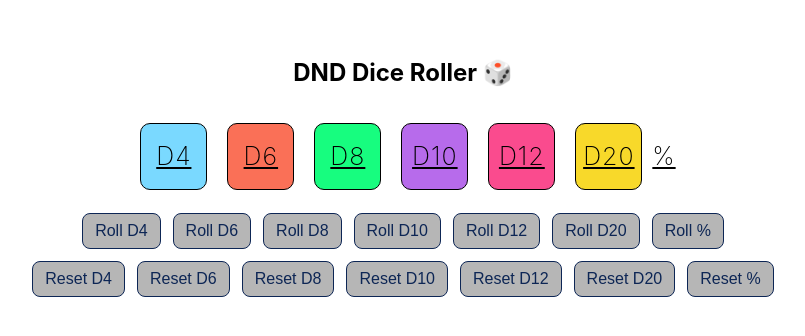
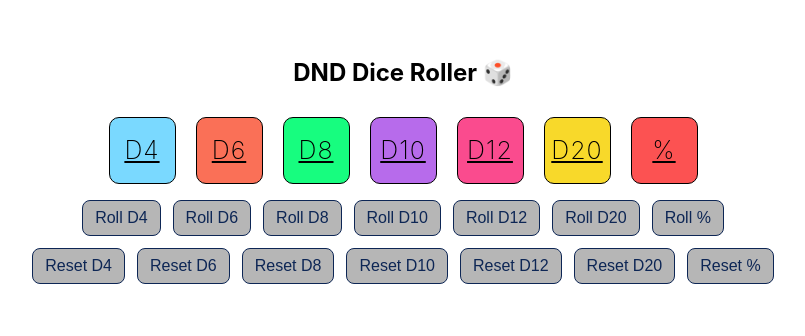
Before and after one commit to ryd0g/dnd-dice-roller, a React (Create React App) app in the folder dice-game/: page / in a window 1280 px wide. Shown: the part 102-438 px from the top of the page, without its empty margins (237-1042 px from the left). Built offline with nearby package versions, Linux system fonts and the light colour scheme.

Commit message:
styled percent roll display

```diff
--- a/dice-game/src/dice.css
+++ b/dice-game/src/dice.css
@@ -110,6 +110,18 @@ p {
   border: 1.5px solid black;
 }
 
+.percentborder {
+  display: flex;
+  align-items: center;
+  justify-content: center;
+  margin: 10px;
+  background-color: rgb(252, 82, 82);
+  width: 65px;
+  height: 65px;
+  border-radius: 10px;
+  border: 1.5px solid black;
+}
+
 .dicebox {
   display: flex;
   justify-content: center;
```
